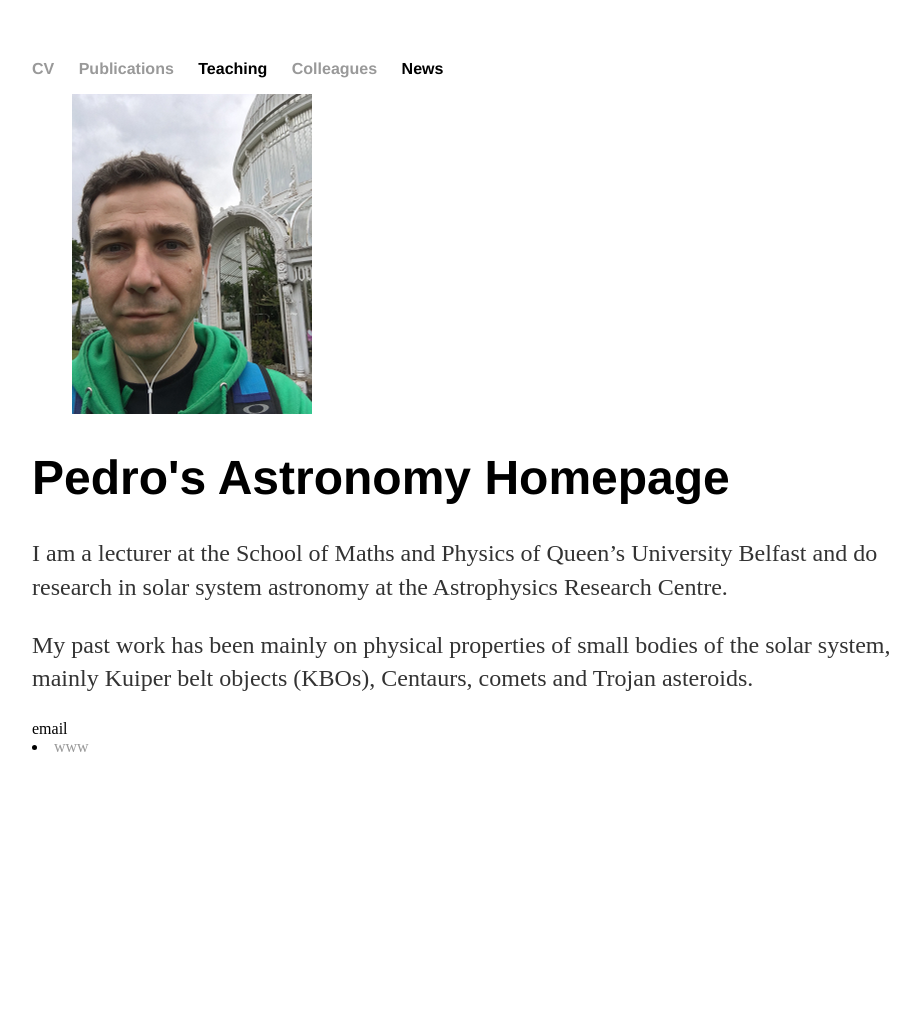
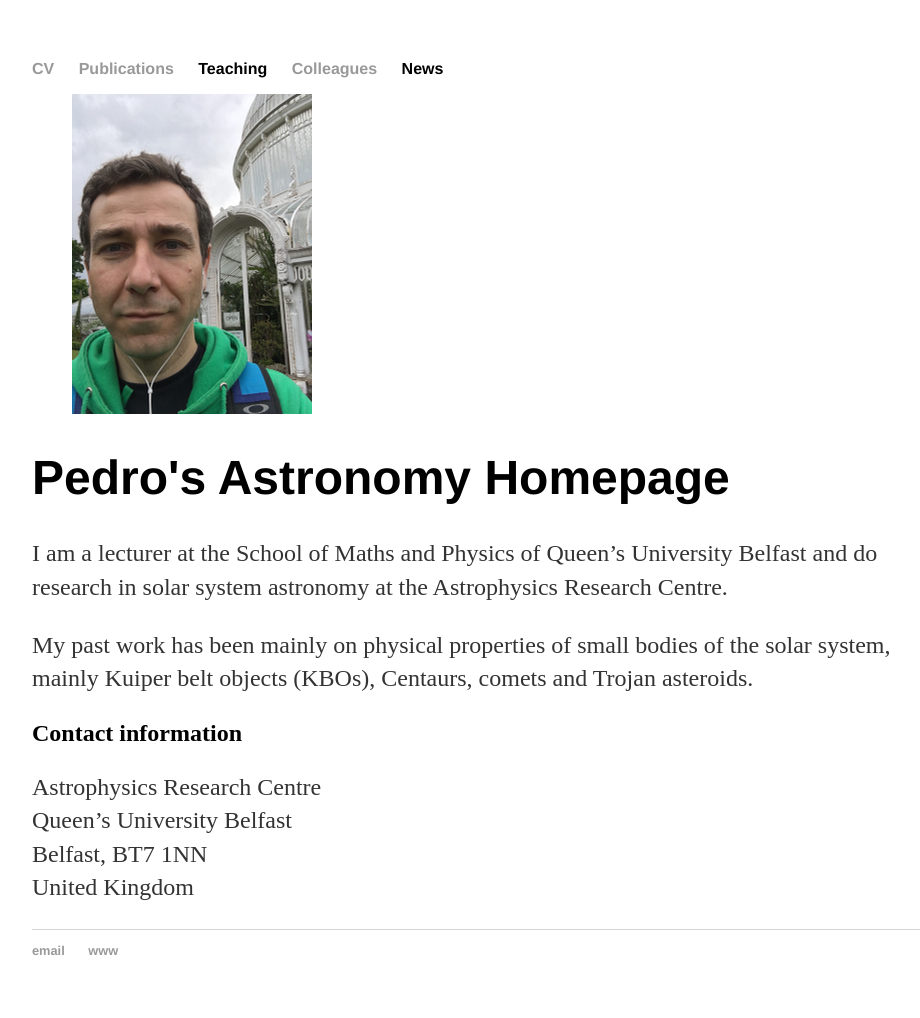
Before and after one commit to placerda-qub/placerda-gb.github.io, a Jekyll site: the page built from index.html, in a window 1280 px wide. Shown: the whole page, without its empty margins (160-1080 px from the left). Built offline with Jekyll 4.4.1, drawn with Linux system fonts in a browser that asks for light colours; before the commit the page ends 900 px from its top, so only the background shows below that.

Commit message:
colleagues.html

```diff
--- a/index.html
+++ b/index.html
@@ -17,7 +17,7 @@ title: Pedro's Astronomy Page
         <p>My past work has been mainly on physical properties of small bodies of the solar system, mainly Kuiper belt objects (KBOs), Centaurs, comets and Trojan asteroids.</p>
 </div><!-- /.blurb -->
 
-<div class="contact>
+<div class="contact">
         <h2>Contact information</h2>
         <p>Astrophysics Research Centre<br>
         Queen’s University Belfast<br>
```
